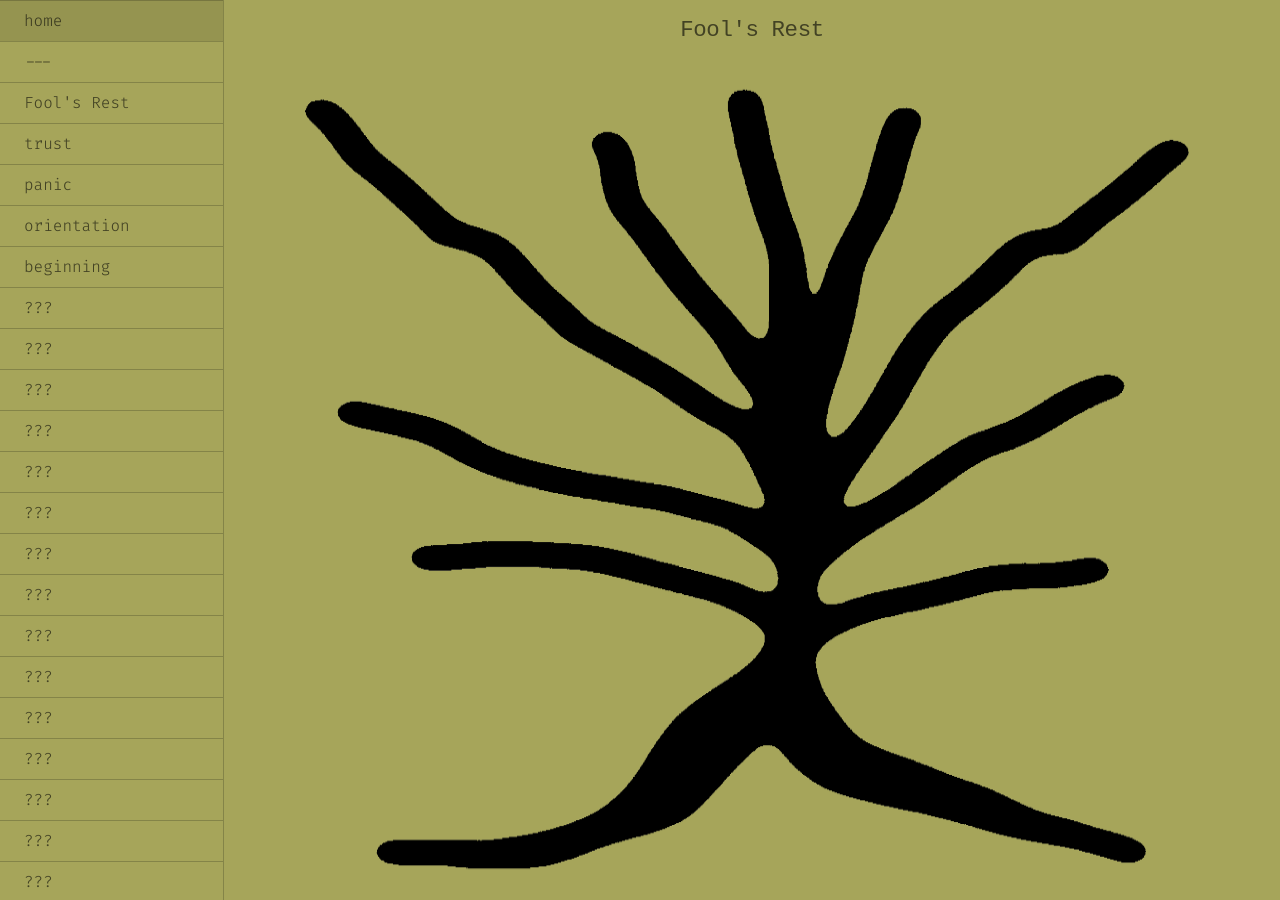
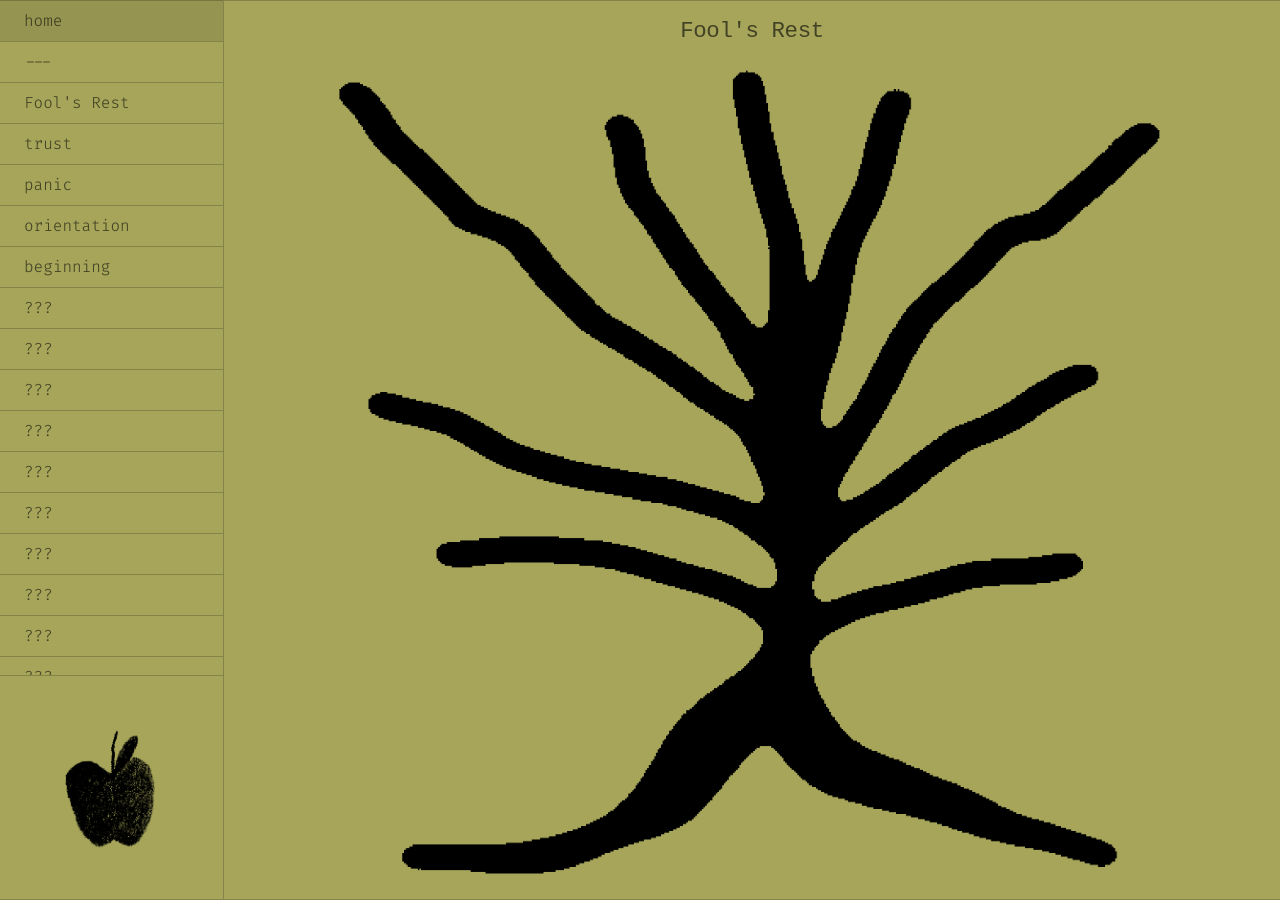
Before and after one commit to goodpileus/myblog, a Jekyll site: the page built from index.html, in a window 1280 px wide. Built offline with Jekyll 4.4.1, drawn with Linux system fonts in a browser that asks for light colours; some web fonts are replaced.

Commit message:
energy source installed

```diff
--- a/_includes/sidebar.html
+++ b/_includes/sidebar.html
@@ -48,4 +48,8 @@
     <a class="sidebar-nav-item" href="#">???</a>
     <a class="sidebar-nav-item" href="#">???</a>
   </nav>
+
+  <div class="energy-capsule">
+    <img src="{{ site.baseurl }}/assets/apple.gif" alt="energy source">
+  </div>
 </div>
--- a/_layouts/default.html
+++ b/_layouts/default.html
@@ -74,24 +74,25 @@
 
     window.onload = function() {
       console.log('Loaded :-)');
-      // cycleColors();
+      cycleColors();
     };
 
-    var colors = ['#a89794', '#915840', '#4d6c4b', '#585883', '#a68068', '#816e8e', '#a6a55a'];
+    // var colors = ['#a89794', '#915840', '#4d6c4b', '#585883', '#a68068', '#816e8e', '#a6a55a'];
+    var colors = ['#a6a55a', '#ccca65'];
 
     function cycleColors(){
       color = colors.shift();
       colors.push(color);
 
-      $('html').css({
+      $('.energy-capsule').css({
         'background' : color,
       });;
     }
 
-    var interval = setInterval(timer, 10000);
+    var interval = setInterval(timer, 5000);
 
     function timer() {
-      // cycleColors();
+      cycleColors();
     }
     </script>
 
--- a/_sass/_ed.scss
+++ b/_sass/_ed.scss
@@ -30,6 +30,7 @@
 
 ::-webkit-scrollbar-track {
   background: rgba(#000000, 0.1);
+  border-left:1px solid $border-color;
 }
 
 ::-webkit-scrollbar-thumb {
@@ -37,7 +38,7 @@
 }
 
 ::-webkit-scrollbar-thumb:hover {
-  background: #555;
+  // background: #555;
 }
 
 * {
@@ -94,6 +95,8 @@ body {
   width: 100%;
   height:100vh;
   overflow-y: scroll;
+  border-top:1px solid $border-color;
+  border-bottom:1px solid $border-color;
 }
 
 
@@ -104,7 +107,7 @@ body {
 */
 
 .container {
-  max-width: 56rem;
+  max-width: 60rem;
   padding-left:  4rem;
   padding-right: 4rem;
   margin-left:  auto;
@@ -324,10 +327,13 @@ tbody tr:nth-child(odd) th {
   bottom: 0;
   left: 0;
   width: 14rem;
-  overflow-y: auto;
   height:100vh;
   font-size: 1rem;
   border-right: 1px solid $border-color;
+  border-bottom:1px solid $border-color;
+  position:relative;
+  display:flex;
+  flex-direction: column;
   -webkit-transition: all .2s;
           transition: all .2s;
 }
@@ -336,11 +342,6 @@ tbody tr:nth-child(odd) th {
   .sidebar {
     font-size: 1rem;
   }
-}
-
-/* Sidebar content */
-.sidebar {
-  // background-color: $link-color;
 }
 
 .sidebar a {
@@ -358,7 +359,8 @@ tbody tr:nth-child(odd) th {
 
 /* Sidebar nav */
 .sidebar-nav {
-  border-bottom: 1px solid $border-color;
+  // border-bottom: 1px solid $border-color;
+  overflow-y: auto;
 }
 
 .sidebar-nav-item {
@@ -428,6 +430,21 @@ a.sidebar-nav-item:focus {
           backface-visibility: hidden;
 }
 
+.energy-capsule {
+  // position:fixed;
+  bottom:0;
+  left:0;
+  width:100%;
+  border-top:1px solid $border-color;
+  transition:background 5s ease;
+}
+
+.energy-capsule img {
+  margin-bottom:0;
+  transform:scale(.7);
+  position: relative;
+  bottom:-3px;
+}
 
 /*
  ED special layouts
--- a/index.html
+++ b/index.html
@@ -5,7 +5,7 @@ title: "Fool's Rest"
 
 <h1>Fool's Rest</h1>
 
-<img src="{{ site.baseurl }}/assets/tree6.png" alt="tree">
+<img src="{{ site.baseurl }}/assets/tree7.png" alt="the home tree">
 
 <!-- <div class="toc">
   <ul class="texts">
@@ -22,6 +22,15 @@ title: "Fool's Rest"
 
 <style>
 
+  .wrap {
+    display:flex;
+    padding:1rem;
+  }
+
+  h1 {
+    margin:0;
+  }
+
   img {
     width:100%;
     height:100%;
@@ -33,10 +42,8 @@ title: "Fool's Rest"
     height:100%;
     display:flex;
     flex-direction:column;
-  }
-
-  .content {
     padding-bottom:0;
+    overflow:hidden;
   }
 
 </style>
```
Also changed, not shown: _texts/5-beginning.md (+1 -1 lines), assets/apple.gif (added), assets/tree7.png (added).
